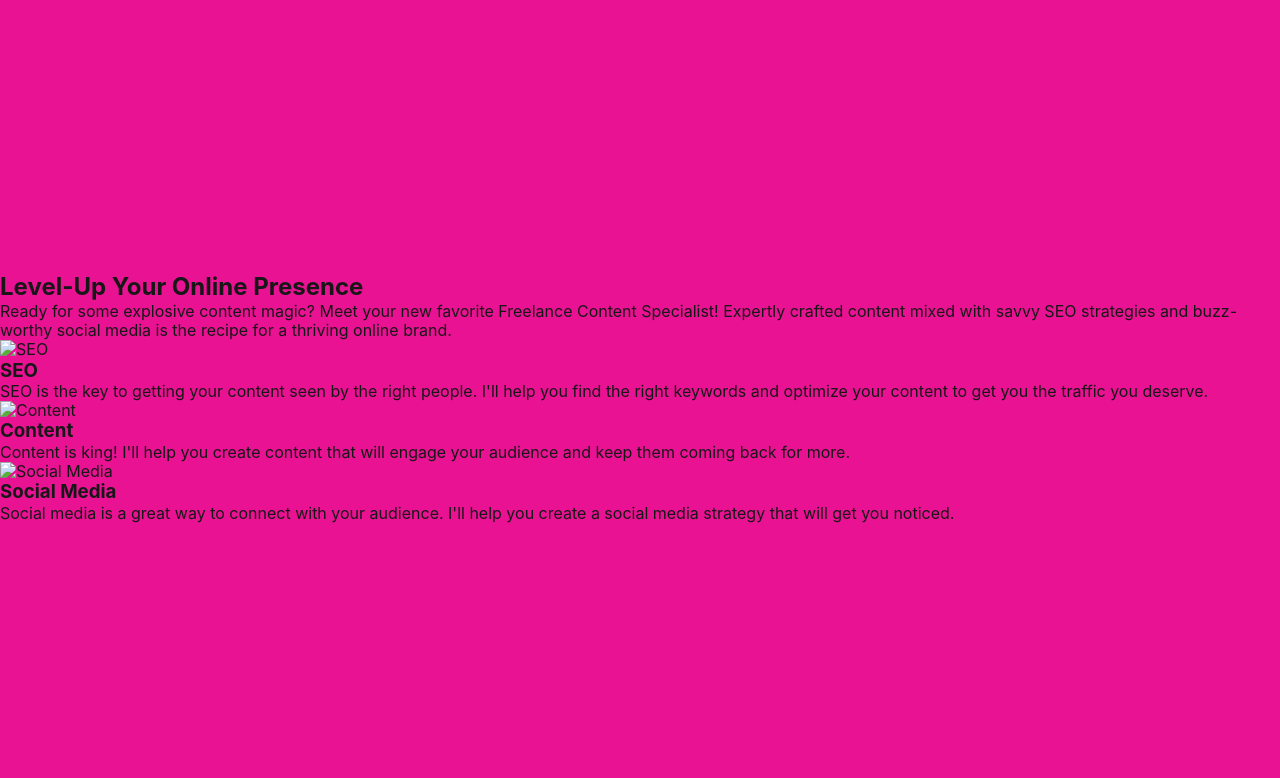
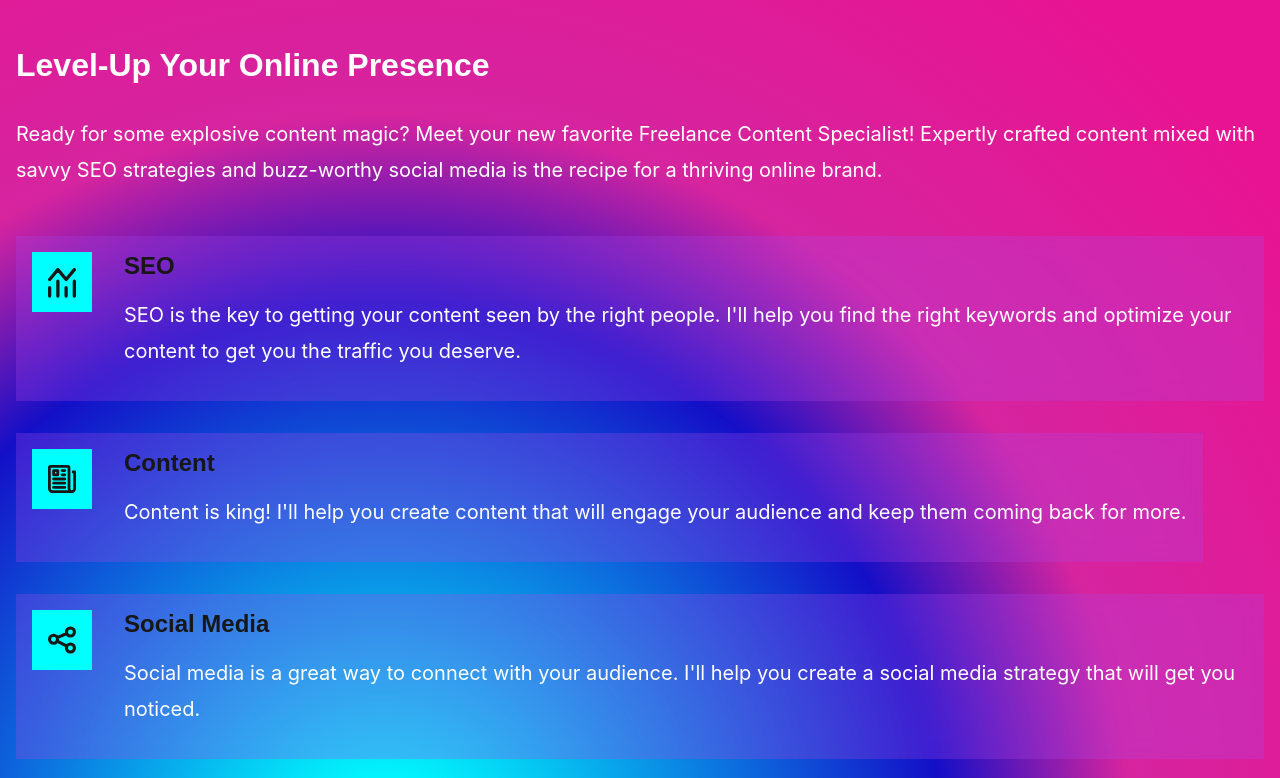
Before and after one commit to feriforgacs/really-simple-html-templates, a plain HTML site: page consultant/index.html in a window 1280 px wide. Shown: the part 802-1580 px from the top of the page. Drawn offline with Linux system fonts and the light colour scheme; a web font is replaced by a local one.

Commit message:
[wip] consultant

```diff
--- a/consultant/assets/css/style.css
+++ b/consultant/assets/css/style.css
@@ -74,12 +74,12 @@
 }
 
 html {
+	background: var(--primary-color);
 	scroll-behavior: smooth;
 }
 
 body {
-	background: var(--primary-color);
-	background-size: 2px 100%;
+	background: repeating-linear-gradient(to right, var(--primary-color) 1rem, var(--primary-color) 110px, rgba(255, 255, 255, 0.25) 110px, rgba(255, 255, 255, 0.25) 111px);
 	color: var(--text-color);
 	font-size: var(--font-size);
 	line-height: 1.2;
@@ -95,6 +95,8 @@ header {
 	height: 100svh;
 	justify-content: center;
 	padding: var(--base-padding);
+	position: sticky;
+	top: 0;
 }
 
 header img {
@@ -103,7 +105,13 @@ header img {
 	max-width: 200px;
 }
 
-header h1 {
+main {
+	position: relative;
+	z-index: 1;
+}
+
+h1,
+h2 {
 	font-family: "Unbounded", sans-serif;
 	font-size: 2rem;
 	font-weight: bold;
@@ -113,10 +121,23 @@ header h1 {
 
 .cta {
 	background-color: var(--cta-background);
+	box-shadow: 5px 5px 0 var(--cta-text-color);
 	color: var(--cta-text-color);
 	padding: 1rem;
 	text-decoration: none;
 	text-transform: capitalize;
+	transition: all 0.2s ease-in-out;
+}
+
+.cta:hover {
+	box-shadow: 0 0 0 var(--cta-text-color);
+	transform: translateX(5px) translateY(5px);
+}
+
+.cta--invert {
+	background-color: var(--cta-text-color);
+	box-shadow: 5px 5px 0 var(--cta-background);
+	color: var(--cta-background);
 }
 
 .section {
@@ -126,4 +147,53 @@ header h1 {
 	justify-content: center;
 	min-height: 100vh;
 	min-height: 100svh;
+	padding: var(--base-padding);
 }
+
+.section--services {
+	background: radial-gradient(circle at 30% 107%, #ff00dc 0, #01ffff 5%, #140fc7 45%, #d6249f 60%, #e81392 90%);
+	background-attachment: fixed;
+}
+
+.section--services h2 {
+	color: #fff;
+}
+
+.section--services p {
+	color: #fff;
+	font-size: 1.25rem;
+	line-height: 1.8;
+	margin: 0 0 1rem 0;
+	padding: 0;
+}
+
+.service-items {
+	display: flex;
+	flex-wrap: wrap;
+	gap: 2rem;
+	justify-content: space-between;
+	margin: 2rem auto;
+}
+
+.service {
+	align-items: center;
+	backdrop-filter: blur(10px);
+	background: rgba(174, 73, 232, 0.28);
+	display: flex;
+	padding: var(--base-padding);
+}
+
+.service h3 {
+	font-family: "Unbounded", sans-serif;
+	font-size: 1.5rem;
+	margin: 0 0 1rem;
+}
+
+.service__icon {
+	align-self: flex-start;
+	background: cyan;
+	height: 60px;
+	margin-right: 2rem;
+	min-width: 60px;
+	padding: 1rem;
+}
--- a/consultant/index.html
+++ b/consultant/index.html
@@ -15,33 +15,51 @@
 			<a href="#services" class="cta">Discover Services</a>
 		</header>
 		<main>
-			<section class="section section--services">
+			<section class="section section--services" id="services">
 				<h2>Level-Up Your Online Presence</h2>
 				<p>Ready for some explosive content magic? Meet your new favorite Freelance Content Specialist! Expertly crafted content mixed with savvy SEO strategies and buzz-worthy social media is the recipe for a thriving online brand.</p>
-				<div id="services">
+				<div class="service-items">
 					<div class="service">
-						<img src="assets/images/seo.png" alt="SEO" />
+						<span class="service__icon">
+							<svg aria-hidden="true" xmlns="http://www.w3.org/2000/svg" fill="none" viewBox="0 0 17 18">
+								<path stroke="currentColor" stroke-linecap="round" stroke-linejoin="round" stroke-width="2" d="M1 12v5m5-9v9m5-5v5m5-9v9M1 7l5-6 5 6 5-6" />
+							</svg>
+						</span>
+						<div class="service__description">
 							<h3>SEO</h3>
 							<p>SEO is the key to getting your content seen by the right people. I'll help you find the right keywords and optimize your content to get you the traffic you deserve.</p>
 						</div>
+					</div>
 					<div class="service">
-						<img src="assets/images/content.png" alt="Content" />
+						<span class="service__icon">
+							<svg aria-hidden="true" xmlns="http://www.w3.org/2000/svg" fill="none" viewBox="0 0 20 20">
+								<path stroke="currentColor" stroke-linecap="round" stroke-linejoin="round" stroke-width="2" d="M18 5h1v12a2 2 0 0 1-2 2m0 0a2 2 0 0 1-2-2V2a1 1 0 0 0-1-1H2a1 1 0 0 0-1 1v15a2 2 0 0 0 2 2h14ZM10 4h2m-2 3h2m-8 3h8m-8 3h8m-8 3h8M4 4h3v3H4V4Z" />
+							</svg>
+						</span>
+						<div class="service__description">
 							<h3>Content</h3>
 							<p>Content is king! I'll help you create content that will engage your audience and keep them coming back for more.</p>
 						</div>
+					</div>
 					<div class="service">
-						<img src="assets/images/social.png" alt="Social Media" />
+						<span class="service__icon">
+							<svg aria-hidden="true" xmlns="http://www.w3.org/2000/svg" fill="none" viewBox="0 0 18 18">
+								<path stroke="currentColor" stroke-linecap="round" stroke-linejoin="round" stroke-width="2" d="m5.953 7.467 6.094-2.612m.096 8.114L5.857 9.676m.305-1.192a2.581 2.581 0 1 1-5.162 0 2.581 2.581 0 0 1 5.162 0ZM17 3.84a2.581 2.581 0 1 1-5.162 0 2.581 2.581 0 0 1 5.162 0Zm0 10.322a2.581 2.581 0 1 1-5.162 0 2.581 2.581 0 0 1 5.162 0Z" />
+							</svg>
+						</span>
+						<div class="service__description">
 							<h3>Social Media</h3>
 							<p>Social media is a great way to connect with your audience. I'll help you create a social media strategy that will get you noticed.</p>
 						</div>
 					</div>
+				</div>
 			</section>
 
-			<section class="section section--testimonials">
+			<section class="section section--testimonials" id="testimonials">
 				<h3>Get ready to conquer the Web.</h3>
 				<div class="testimonial">
 					<img src="" alt="" />
-					<blockquote>The incredible results we’ve witnessed from our Freelance Content Specialist have made them a vital part of our team. Our traffic and engagement skyrocketed.</blockquote>
+					<blockquote>The incredible results we've witnessed from our Freelance Content Specialist have made them a vital part of our team. Our traffic and engagement skyrocketed.</blockquote>
 					<p>SuperTech</p>
 				</div>
 
@@ -52,10 +70,10 @@
 				</div>
 			</section>
 
-			<section class="section section--contact">
+			<section class="section section--contact" id="contact">
 				<h2>Ready to get started?</h2>
 				<p>Let's talk about your project. I'm ready to help you take your brand to the next level.</p>
-				<a href="#" class="cta">Contact Me</a>
+				<a href="#" class="cta cta--invert">Contact Me</a>
 			</section>
 		</main>
 
```
Lines whose indentation alone changed are shown as unchanged.
